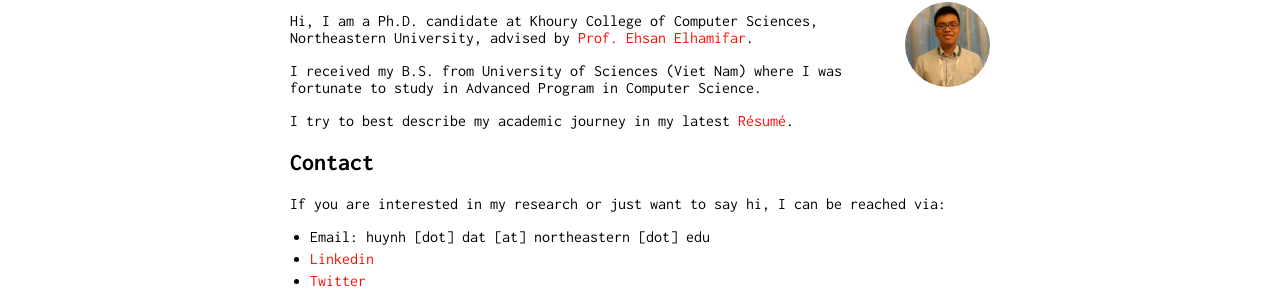
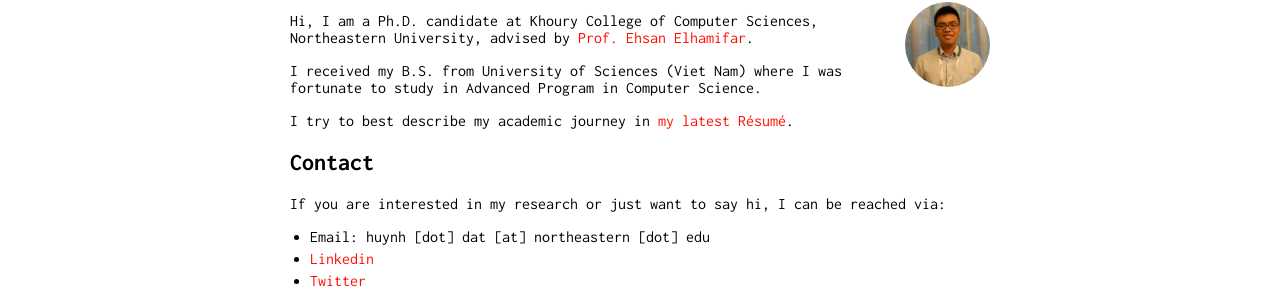
Before and after one commit to ZiweiXU/hbdat.github.io, a Jekyll site: the page built from index.md, in a window 1280 px wide. Shown: the part 164-469 px from the top of the page. Built offline with Jekyll 4.4.1, drawn with Linux system fonts in a browser that asks for light colours.

Commit message:
improve intro

```diff
--- a/index.md
+++ b/index.md
@@ -11,7 +11,7 @@
 
 I received my B.S. from University of Sciences (Viet Nam) where I was fortunate to study in Advanced Program in Computer Science.
 
-I try to best describe my academic journey in my latest [Résumé](/resume/resume_Dat.pdf).
+I try to best describe my academic journey in [my latest Résumé](/resume/resume_Dat.pdf).
 
 ## Contact
 If you are interested in my research or just want to say hi, I can be reached via:
```
